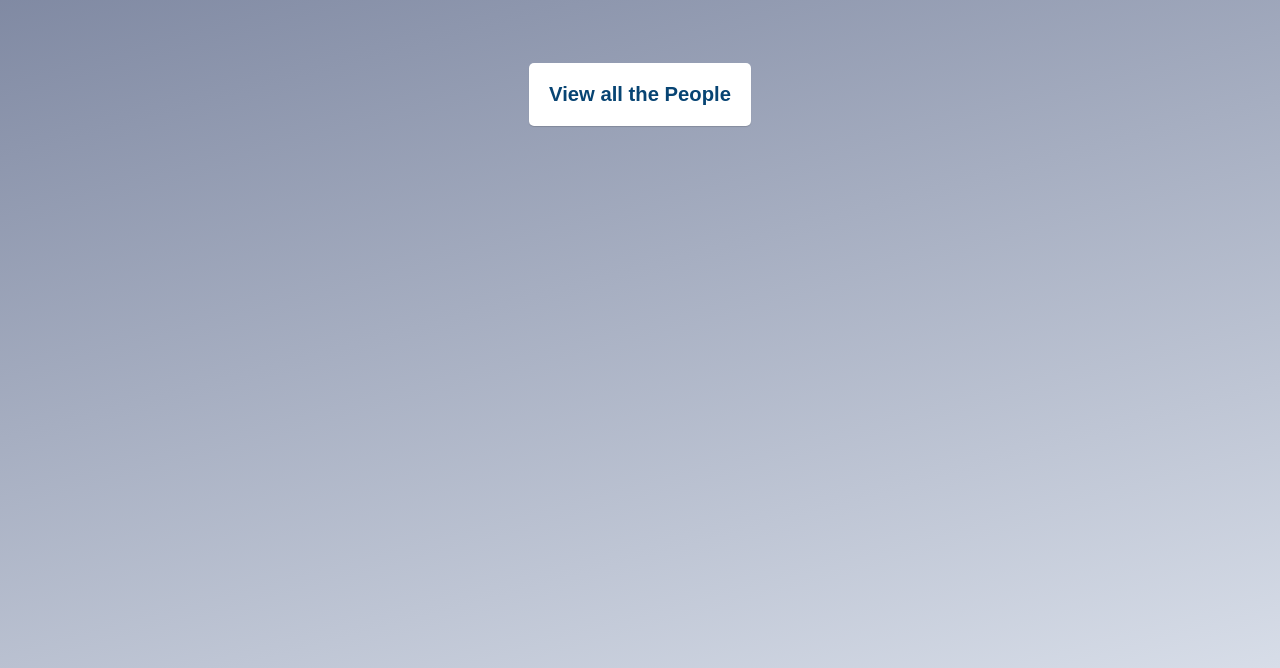
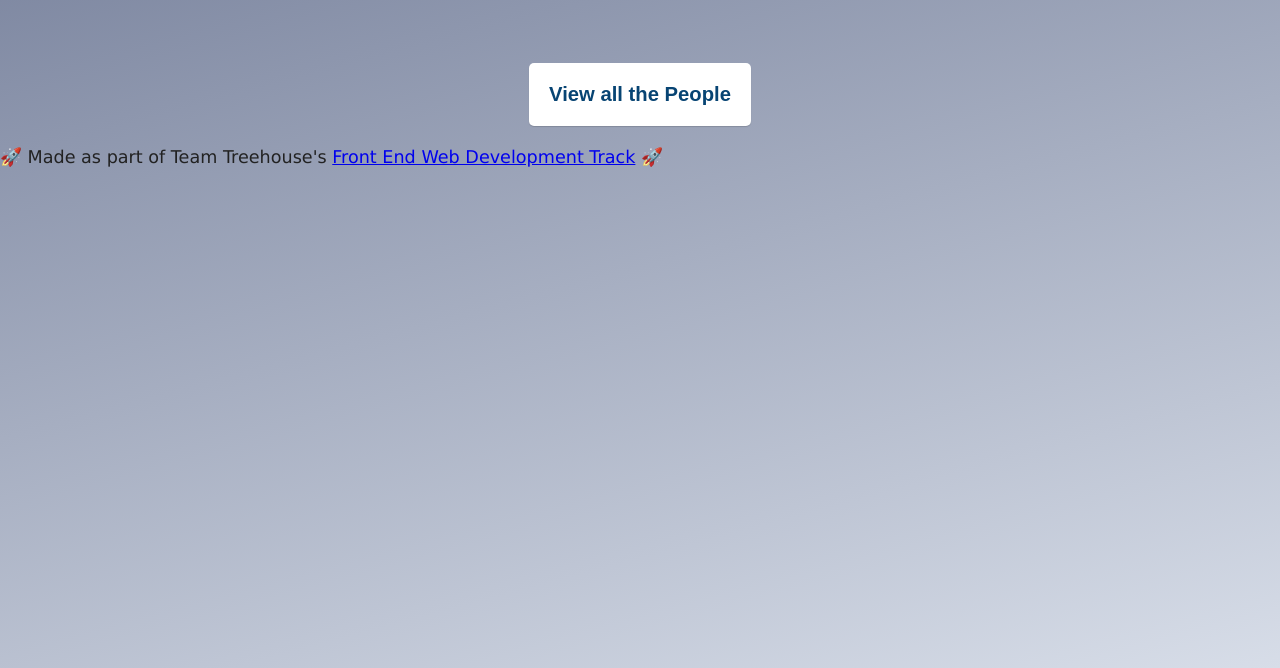
Before and after one commit to Scrub4Life/people-in-space, a plain HTML site: page index.html in a window 1280 px wide. Shown: the part 132-800 px from the top of the page. Drawn offline with Linux system fonts and the light colour scheme.

Commit message:
Update index.html

```diff
--- a/index.html
+++ b/index.html
@@ -2,10 +2,10 @@
 <html>
   <head>
     <meta charset="utf-8" />
-  <meta http-equiv="X-UA-Compatible" content="IE=edge">
+    <meta http-equiv="X-UA-Compatible" content="IE=edge" />
     <title>How many people are in space?</title>
-  <meta name="viewport" content="width=device-width, initial-scale=1">
-  <link href="css/style.css" rel="stylesheet">
+    <meta name="viewport" content="width=device-width, initial-scale=1" />
+    <link href="css/style.css" rel="stylesheet" />
   </head>
   <body>
     <h1>How Many People Are in Space?</h1>
@@ -13,6 +13,17 @@
       <button>View all the People</button>
       <div id="people"></div>
     </main>
+    <footer>
+      <p>
+        🚀 Made as part of Team Treehouse's
+        <a
+          href="https://teamtreehouse.com/tracks/front-end-web-development"
+          target="_blank"
+          >Front End Web Development Track</a
+        >
+        🚀
+      </p>
+    </footer>
     <script src="js/async-await.js"></script>
   </body>
 </html>
```
Lines whose indentation alone changed are shown as unchanged.
